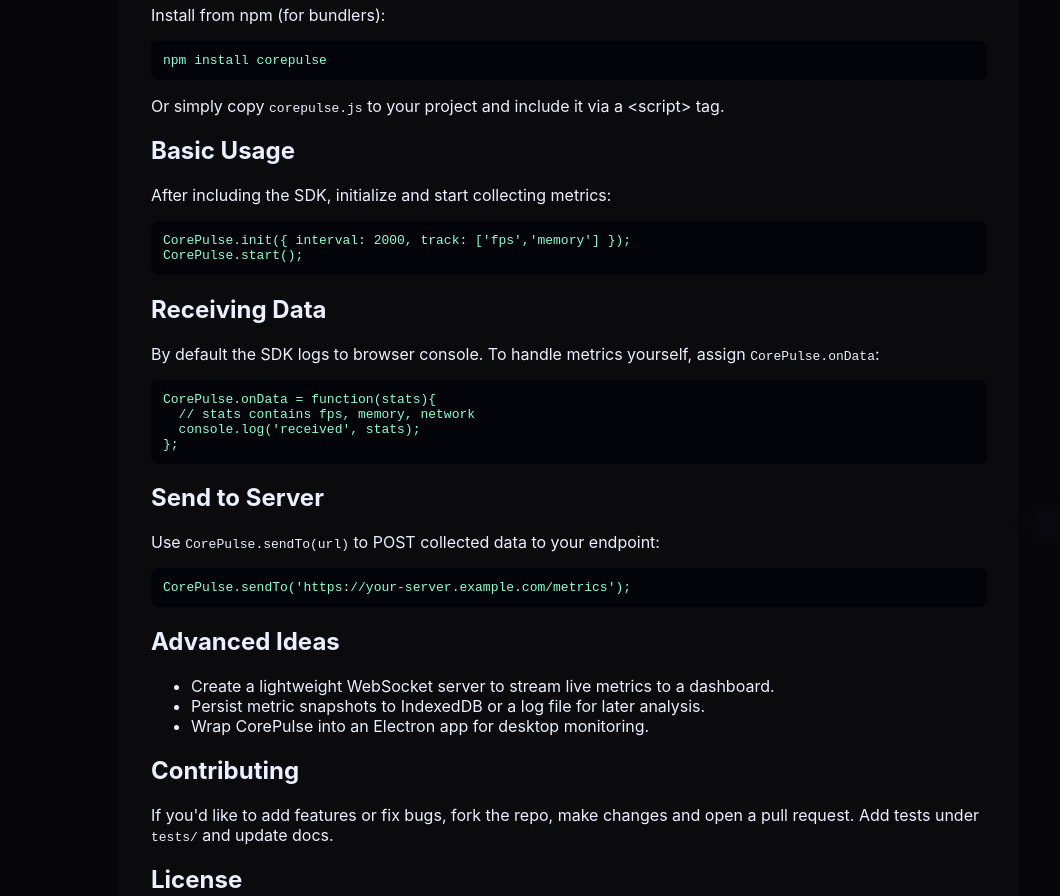
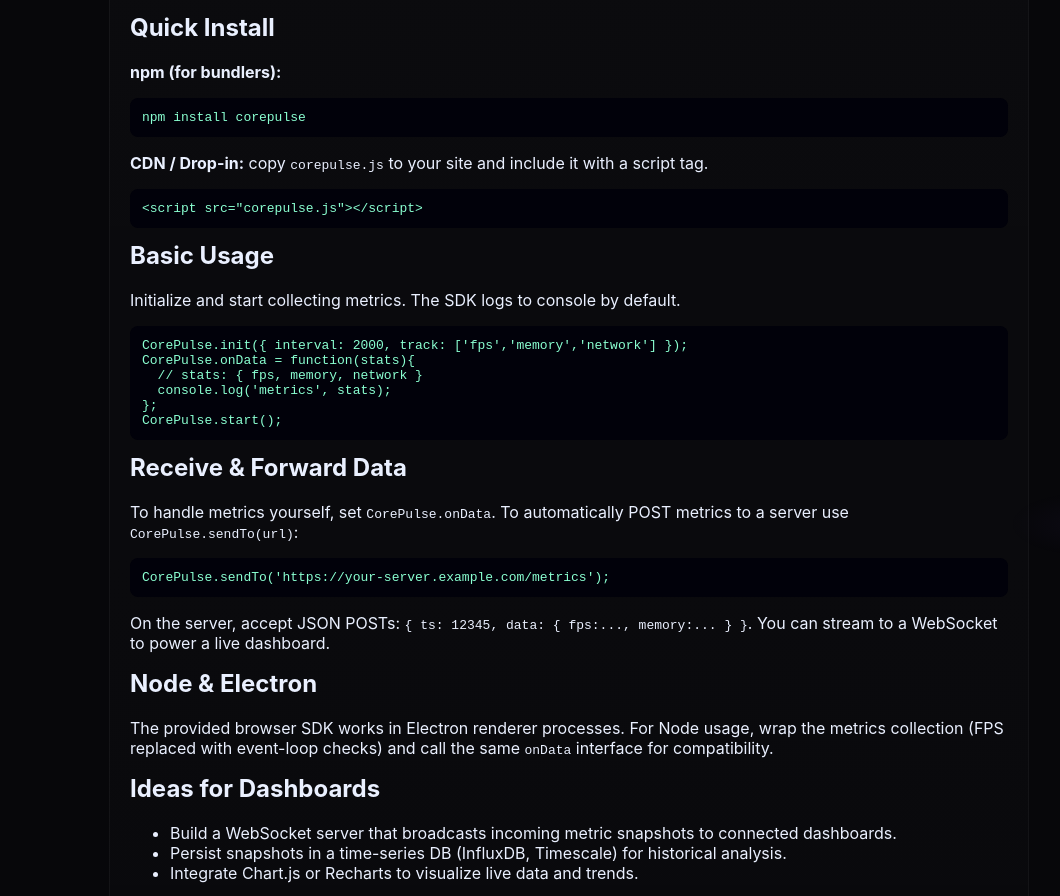
Before and after one commit to tacwreck/corepulse.github.io, a plain HTML site: page docs.html in a window 1280 px wide. Shown: the part 196-1092 px from the top of the page, without its empty margins (71-1131 px from the left). Drawn offline with Linux system fonts and the light colour scheme.

Commit message:
Update docs.html

```diff
--- a/docs.html
+++ b/docs.html
@@ -1,57 +1,69 @@
+<!-- docs.html (single docs page as requested) -->
 <!doctype html>
-<html>
+<html lang="en">
 <head>
   <meta charset="utf-8" />
+  <meta name="viewport" content="width=device-width,initial-scale=1" />
   <title>CorePulse Docs</title>
-  <meta name="viewport" content="width=device-width,initial-scale=1" />
-  <link rel="stylesheet" href="../style.css" />
+  <link rel="stylesheet" href="style.css" />
   <style>
-    /* small docs overrides */
-    body{padding:2rem}
-    .doc-wrap{max-width:900px;margin:0 auto;background:rgba(255,255,255,0.02);padding:2rem;border-radius:12px}
-    h1{font-size:1.6rem}
-    pre{background:#03030a;padding:12px;border-radius:8px;color:#8affd1;overflow:auto}
+    .docs-wrap{max-width:920px;margin:28px auto;padding:20px;background:linear-gradient(180deg, rgba(255,255,255,0.02), rgba(255,255,255,0.01));border-radius:12px;border:1px solid rgba(255,255,255,0.04)}
+    pre{background:#01010a;padding:12px;border-radius:8px;color:#8affd1;overflow:auto}
+    h1,h2{margin-top:0}
     a{color:var(--accent2)}
   </style>
 </head>
 <body>
-  <div class="doc-wrap">
-    <a href="../index.html">← Back to CorePulse</a>
-    <h1>CorePulse — Documentation</h1>
+  <div style="max-width:1100px;margin:20px auto;padding:12px">
+    <a href="index.html">← Back to CorePulse</a>
+  </div>
+
+  <main class="docs-wrap" role="main" aria-labelledby="docsTitle">
+    <h1 id="docsTitle">CorePulse — Documentation</h1>
+    <p class="muted">This single-page docs explains how to include CorePulse, configure data output, and ideas for dashboards.</p>
 
     <h2>Quick Install</h2>
-    <p>Install from npm (for bundlers):</p>
-    <pre><code>npm install corepulse</code></pre>
-    <p>Or simply copy <code>corepulse.js</code> to your project and include it via a &lt;script&gt; tag.</p>
+    <p><strong>npm (for bundlers):</strong></p>
+    <pre>npm install corepulse</pre>
+
+    <p><strong>CDN / Drop-in:</strong> copy <code>corepulse.js</code> to your site and include it with a script tag.</p>
+    <pre>&lt;script src="corepulse.js"&gt;&lt;/script&gt;</pre>
 
     <h2>Basic Usage</h2>
-    <p>After including the SDK, initialize and start collecting metrics:</p>
-    <pre><code>CorePulse.init({ interval: 2000, track: ['fps','memory'] });
-CorePulse.start();</code></pre>
+    <p>Initialize and start collecting metrics. The SDK logs to console by default.</p>
+    <pre>CorePulse.init({ interval: 2000, track: ['fps','memory','network'] });
+CorePulse.onData = function(stats){
+  // stats: { fps, memory, network }
+  console.log('metrics', stats);
+};
+CorePulse.start();</pre>
 
-    <h2>Receiving Data</h2>
-    <p>By default the SDK logs to browser console. To handle metrics yourself, assign <code>CorePulse.onData</code>:</p>
-    <pre><code>CorePulse.onData = function(stats){
-  // stats contains fps, memory, network
-  console.log('received', stats);
-};</code></pre>
+    <h2>Receive & Forward Data</h2>
+    <p>To handle metrics yourself, set <code>CorePulse.onData</code>. To automatically POST metrics to a server use <code>CorePulse.sendTo(url)</code>:</p>
+    <pre>CorePulse.sendTo('https://your-server.example.com/metrics');</pre>
+    <p>On the server, accept JSON POSTs: <code>{ ts: 12345, data: { fps:..., memory:... } }</code>. You can stream to a WebSocket to power a live dashboard.</p>
 
-    <h2>Send to Server</h2>
-    <p>Use <code>CorePulse.sendTo(url)</code> to POST collected data to your endpoint:</p>
-    <pre><code>CorePulse.sendTo('https://your-server.example.com/metrics');</code></pre>
+    <h2>Node & Electron</h2>
+    <p>The provided browser SDK works in Electron renderer processes. For Node usage, wrap the metrics collection (FPS replaced with event-loop checks) and call the same <code>onData</code> interface for compatibility.</p>
 
-    <h2>Advanced Ideas</h2>
+    <h2>Ideas for Dashboards</h2>
     <ul>
-      <li>Create a lightweight WebSocket server to stream live metrics to a dashboard.</li>
-      <li>Persist metric snapshots to IndexedDB or a log file for later analysis.</li>
-      <li>Wrap CorePulse into an Electron app for desktop monitoring.</li>
+      <li>Build a WebSocket server that broadcasts incoming metric snapshots to connected dashboards.</li>
+      <li>Persist snapshots in a time-series DB (InfluxDB, Timescale) for historical analysis.</li>
+      <li>Integrate Chart.js or Recharts to visualize live data and trends.</li>
+    </ul>
+
+    <h2>Troubleshooting</h2>
+    <ul>
+      <li><strong>No memory data:</strong> Browser may not expose <code>performance.memory</code>; this is expected on some browsers.</li>
+      <li><strong>No FPS:</strong> If requestAnimationFrame is not available, FPS will not collect (server-side usage).</li>
     </ul>
 
     <h2>Contributing</h2>
-    <p>If you'd like to add features or fix bugs, fork the repo, make changes and open a pull request. Add tests under <code>tests/</code> and update docs.</p>
+    <p>Fork the repo, add features, and open a pull request. Add tests for any core logic and update this docs page with new API fields.</p>
 
     <h2>License</h2>
-    <p>CorePulse is MIT-licensed — see LICENSE in the repo.</p>
-  </div>
+    <p>CorePulse is MIT licensed. Include a LICENSE file in your repo.</p>
+  </main>
 </body>
 </html>
```
